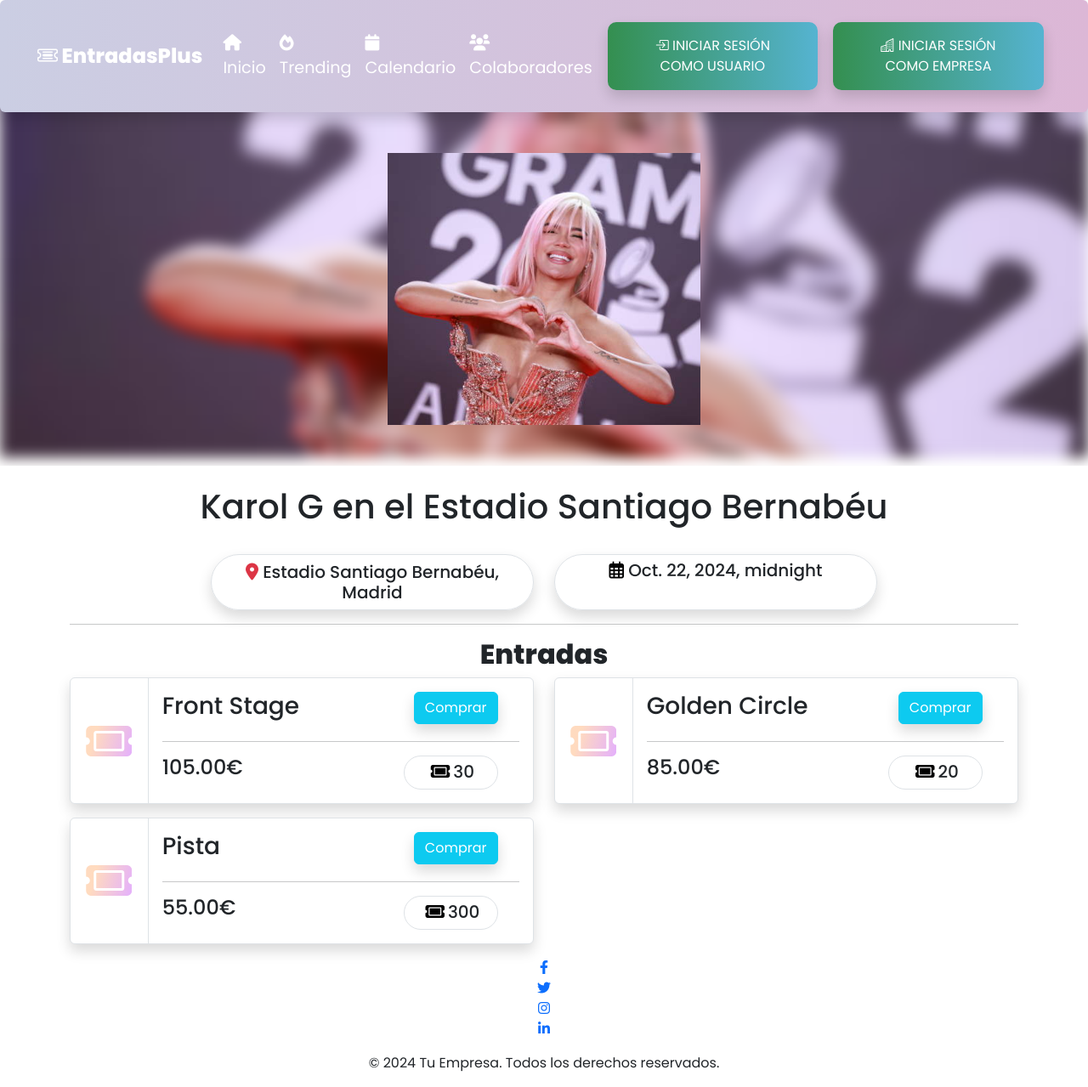
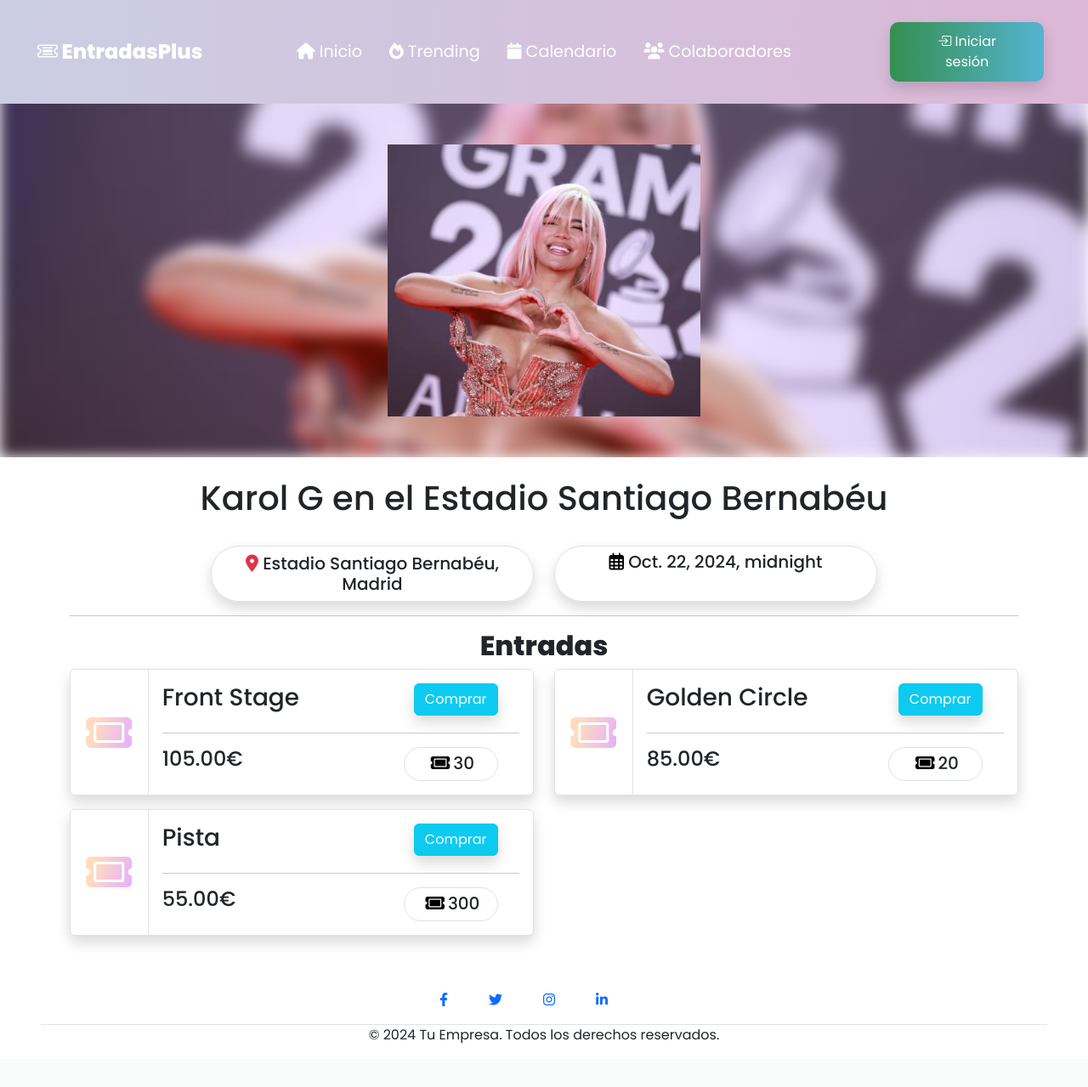
Before and after one commit to Martinez03/EntradasPlus, a Django app: page /comprar/1/ in a window 1280 px wide. Shown: the whole page at 85% size. After the commit the page ends 1228 px from the top, so only its background shows below. Run offline with Django 5.2, Linux system fonts and the light colour scheme; data comes from the database, SQL or seed files in the repository.

Commit message:
Empresas y perfil

```diff
--- a/entradasplus/models.py
+++ b/entradasplus/models.py
@@ -2,15 +2,23 @@ from django.db import models
 
 # Create your models here.
 from django.db import models
-from django.contrib.auth.models import User
-
+from django.contrib.auth.models import User,AbstractUser
+from django.db.models.signals import post_save
+from django.dispatch import receiver
 
 class Empresa(models.Model):
+    ESTADO_CHOICES = [
+        ('pendiente', 'Pendiente'),
+        ('verificada', 'Verificada'),
+    ]
+
     nombre = models.CharField(max_length=200)
     descripcion = models.TextField(blank=True)
-    email = models.EmailField(blank=True)  # Correo electrónico único
-    password = models.CharField(blank=True,max_length=128)  # Contraseña encriptada
-    fecha_creacion = models.DateTimeField(auto_now_add=True)
+    email = models.EmailField(unique=True)
+    telefono = models.CharField(max_length=15, blank=True)
+    direccion = models.CharField(max_length=200, blank=True)
+    estado = models.CharField(max_length=10, choices=ESTADO_CHOICES, default='pendiente')
+    usuario = models.OneToOneField(User, on_delete=models.CASCADE, null=True, blank=True)
 
     def __str__(self):
         return self.nombre
@@ -55,3 +63,22 @@ class Reseña(models.Model):
     comentario = models.TextField()
     calificacion = models.IntegerField()  # Rango de 1 a 5, por ejemplo
     fecha_creacion = models.DateTimeField(auto_now_add=True)
+
+class PerfilUsuario(models.Model):
+    user = models.OneToOneField(User, on_delete=models.CASCADE)
+    avatar = models.ImageField(upload_to='avatars/', null=True, blank=True)
+    dinero = models.IntegerField(default=0)
+    eventos_con_like = models.ManyToManyField('Evento', related_name='usuarios_con_like', blank=True)
+
+    def __str__(self):
+        return f"{self.user.username} Profile"
+
+@receiver(post_save, sender=User)
+def create_user_profile(sender, instance, created, **kwargs):
+    if created:
+        PerfilUsuario.objects.create(user=instance)
+
+#this method to update profile when user is updated
+@receiver(post_save, sender=User)
+def save_user_profile(sender, instance, **kwargs):
+    instance.perfilusuario.save()
--- a/entradasplus/static/css/style.css
+++ b/entradasplus/static/css/style.css
@@ -34,9 +34,8 @@
 .btn-grad {
     background-image: linear-gradient(to right, #348F50 0%, #56B4D3 51%, #348F50 100%);
     margin: 10px;
-    padding: 15px 45px;
+    padding: 10px 30px;
     text-align: center;
-    text-transform: uppercase;
     transition: 0.5s;
     background-size: 200% auto;
     color: white;
@@ -55,7 +54,7 @@
 .btn-grad-logout {
     background-image: linear-gradient(to right, #e52d27 0%, #b31217  51%, #e52d27  100%);
     margin: 10px;
-    padding: 15px 45px;
+    padding: 10px 45px;
     text-align: center;
     text-transform: uppercase;
     transition: 0.5s;
--- a/entradasplus/templates/base.html
+++ b/entradasplus/templates/base.html
@@ -17,51 +17,75 @@
 <body>
 
 <!-- Navbar -->
-<nav class="navbar navbar-expand-lg navbar-light bg-light rounded shadow" style="background: linear-gradient(to right, #cbcee3, #dcb7d6);">
-  <div class="container-fluid">
+<nav class="navbar navbar-expand-lg navbar-light bg-light" style="background: linear-gradient(to right, #cbcee3, #dcb7d6);">
+    <div class="container-fluid justify-content-center">
       <!-- Logo o nombre de la marca con icono -->
-    <a class="navbar-brand text-white fw-bold" href="#">
+        <div class="col-md-2">
+            <a class="navbar-brand text-white fw-bold" href="/">
                 <i class="bi bi-ticket-detailed"></i> EntradasPlus
             </a>
-
         <!-- Botón de hamburguesa para colapsar el menú en pantallas pequeñas -->
-    <button class="navbar-toggler" type="button" data-bs-toggle="collapse" data-bs-target="#navbarNav" aria-controls="navbarNav" aria-expanded="false" aria-label="Toggle navigation">
+            <button class="navbar-toggler" type="button" data-bs-toggle="collapse" data-bs-target="#navbarNav" aria-controls="navbarNav" aria-expanded="false"  aria-label="Toggle navigation">
                 <span class="navbar-toggler-icon"></span>
             </button>
-
+        </div>
+        <div class="col-md-8 justify-content-center text-center">
             <!-- Enlaces del menú, centrados -->
-    <div class="collapse navbar-collapse" id="navbarNav">
+        <div class="collapse navbar-collapse justify-content-center" id="navbarNav">
                 <ul class="navbar-nav">
-        <li class="nav-item">
+                <li class="nav-item mx-2">
                     <a class="nav-link active text-white" aria-current="page" href="/">
                     <i class="fa-solid fa-house"></i> Inicio
                     </a>
                 </li>
-        <li class="nav-item ml-2">
+                <li class="nav-item mx-2">
                     <a class="nav-link text-white" href="/trending">
                     <i class="fa-solid fa-fire"></i> Trending
                     </a>
                 </li>
-        <!-- Calendario -->
-        <li class="nav-item ml-2">
+                <li class="nav-item mx-2">
                     <a class="nav-link text-white" href="/calendar">
                     <i class="fa-solid fa-calendar"></i> Calendario
                     </a>
                 </li>
-
-        <li class="nav-item ml-2">
+                <li class="nav-item mx-2">
                     <a class="nav-link text-white" href="/colaboradores">
                     <i class="fa-solid fa-users"></i> Colaboradores
                     </a>
                 </li>
                 </ul>
-
+            </div>
+        </div>
+        <div class="col-md-2 d-flex justify-content-end">
             <!-- Verificar si el usuario está autenticado -->
             {% if user.is_authenticated %}
             <!-- Si un usuario está autenticado, mostrar "Cerrar sesión" para usuario -->
-      <a href="{% url 'logout' %}" class="btn btn-grad-logout btn-login shadow">
-          <i class="bi bi-box-arrow-right"></i> Cerrar sesión
-      </a>
+            <div class="dropdown">
+                <!-- Imagen del avatar que actúa como botón para desplegar el menú -->
+                <img src="{{ user.perfilusuario.avatar.url }}"
+                     class="rounded-circle shadow dropdown-toggle"
+                     style="width: 50px; cursor: pointer;"
+                     alt="Avatar"
+                     id="avatarDropdown"
+                     data-bs-toggle="dropdown"
+                     aria-expanded="false">
+
+                <!-- Menú desplegable -->
+                <ul class="dropdown-menu dropdown-menu-end shadow" aria-labelledby="avatarDropdown">
+                    <li>
+                        <a class="dropdown-item" href="/">Perfil</a>
+                    </li>
+                    <li>
+                        <a class="dropdown-item" href="/">sss</a>
+                    </li>
+                    <li>
+                        <hr class="dropdown-divider">
+                    </li>
+                    <li>
+                        <a class="dropdown-item" href="{% url 'logout' %}">Cerrar sesión</a>
+                    </li>
+                </ul>
+            </div>
             {% elif request.session.empresa_id %}
             <!-- Si una empresa está autenticada, mostrar "Cerrar sesión" para empresa -->
             <a href="{% url 'logout_empresa' %}" class="btn btn-grad-logout btn-login shadow">
@@ -70,17 +94,13 @@
             {% else %}
             <!-- Si nadie está autenticado, mostrar ambos botones de inicio de sesión -->
             <button class="btn btn-grad btn-login shadow me-2" data-bs-toggle="modal" data-bs-target="#loginModal">
-          <i class="bi bi-box-arrow-in-right"></i> Iniciar sesión como usuario
-      </button>
-
-      <button class="btn btn-grad btn-login shadow me-2" data-bs-toggle="modal" data-bs-target="#loginEmpresaModal">
-          <i class="bi bi-building"></i> Iniciar sesión como empresa
+                <i class="bi bi-box-arrow-in-right"></i> Iniciar sesión
             </button>
             {% endif %}
-
         </div>
     </div>
 </nav>
+
 
 <!-- Modal de Inicio de Sesión -->
 <div class="modal fade" id="loginModal" tabindex="-1" aria-labelledby="loginModalLabel" aria-hidden="true">
@@ -222,16 +242,14 @@
 
 {% block content %}
 {% endblock %}
-<footer>
-    <div class="row d-flex justify-content-center text-center">
-        <ul class="">
-            <li><a href="#"><i class="fab fa-facebook-f"></i></a></li>
-            <li><a href="#"><i class="fab fa-twitter"></i></a></li>
-            <li><a href="#"><i class="fab fa-instagram"></i></a></li>
-            <li><a href="#"><i class="fab fa-linkedin-in"></i></a></li>
+<footer class="text-center">
+    <ul class="nav justify-content-center border-bottom pb-3 mx-5 text-center mt-5">
+        <li><a href="#" class="text-decoration-none"><i class="fab fa-facebook-f me-5"></i></a></li>
+        <li><a href="#" class="text-decoration-none"><i class="fab fa-twitter  me-5"></i></a></li>
+        <li><a href="#" class="text-decoration-none"><i class="fab fa-instagram  me-5"></i></a></li>
+        <li><a href="#" class="text-decoration-none"><i class="fab fa-linkedin-in  me-5"></i></a></li>
     </ul>
     <p>&copy; 2024 Tu Empresa. Todos los derechos reservados.</p>
-    </div>
 </footer>
 
 <script src="https://cdn.jsdelivr.net/npm/bootstrap@5.3.0-alpha1/dist/js/bootstrap.bundle.min.js"></script>
--- a/entradasplus/templates/comprar.html
+++ b/entradasplus/templates/comprar.html
@@ -47,7 +47,7 @@
                                     </div>
                                     {% if request.user.is_authenticated %}
                                         <div class="col-md-4">
-                                            <button class="btn btn-info text-white shadow">Comprar</button>
+                                            <button class="btn btn-info ms-1 text-white shadow">Comprar</button>
                                         </div>
                                     {%else%}
                                         <div class="col-md-4">
--- a/entradasplus/urls.py
+++ b/entradasplus/urls.py
@@ -19,6 +19,8 @@ urlpatterns = [
     path('login_empresa/', views.login_empresa, name='login_empresa'),
     path('trending/', views.trending, name='trending'),
     path("register/", views.register, name="register"),
+    path('contacta-con-nosotros/', views.contactar_empresa, name='contactar_empresa'),
+    path('empresa/pendiente/', views.empresa_pendiente)
 ]
 
 if settings.DEBUG:
--- a/entradasplus/views.py
+++ b/entradasplus/views.py
@@ -9,6 +9,7 @@ from django.utils import timezone  # Para manejar fechas con soporte de zona hor
 from .forms import EventoForm,EmpresaForm,RegisterForm
 from django.contrib.auth.models import User
 from django.contrib.auth.hashers import make_password
+from .decorators import empresa_verificada_required
 
 def index(request):
     # Usamos timezone.now() para manejar fechas con zona horaria si es necesario
@@ -127,6 +128,16 @@ def contactar_empresa(request):
 
     return render(request, 'contactar_empresa.html', {'form': form})
 
+
+def verificar_estado_empresa(user):
+    try:
+        empresa = Empresa.objects.get(usuario=user)
+        if empresa.estado == 'pendiente':
+            return False
+        return True
+    except Empresa.DoesNotExist:
+        return True  # Si no es una empresa, no hay problema
+
 def comprar(request, evento_id):
     # Obtén el evento por su ID, o muestra un 404 si no se encuentra
     evento = get_object_or_404(Evento, id=evento_id)
@@ -135,3 +146,22 @@ def comprar(request, evento_id):
     # Puedes agregar más lógica aquí si es necesario
 
     return render(request, 'comprar.html', {'evento': evento , 'entradas': entradas })
+
+
+def empresa_pendiente(request):
+    return render(request, 'empresa_pendiente.html')
+
+
+@empresa_verificada_required
+def crear_evento(request):
+    if request.method == 'POST':
+        form = EventoForm(request.POST, request.FILES)  # Manejar también archivos como la imagen
+        if form.is_valid():
+            evento = form.save(commit=False)
+            evento.creador = request.user  # Asignar el creador del evento como el usuario actual
+            evento.save()
+            return redirect('mis_eventos')  # Redirigir al listado de eventos de la empresa
+    else:
+        form = EventoForm()
+
+    return render(request, 'events/crear_evento.html', {'form': form})
```
Also changed, not shown: entradasplus/admin.py (+7 -2 lines), entradasplus/decorators.py (added, +13 -0 lines), entradasplus/forms.py (+18 -1 lines), entradasplus/templates/contactar_empresa.html (+19 -4 lines), entradasplus/templates/empresa_pendiente.html (added, +8 -0 lines), db.sqlite3, entradasplus/migrations/0005_perfilusuario.py (added), entradasplus/migrations/0006_remove_empresa_fecha_creacion_and_more.py (added), media/avatars/people.png (added). Lines whose indentation alone changed are shown as unchanged.
